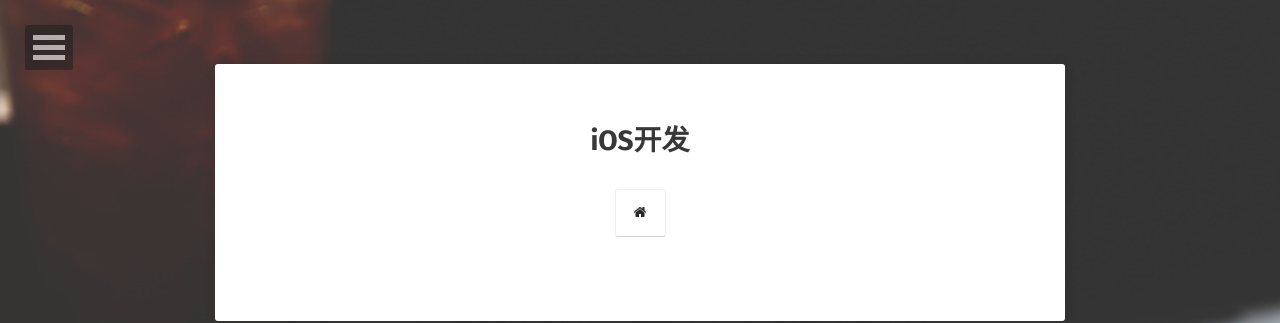
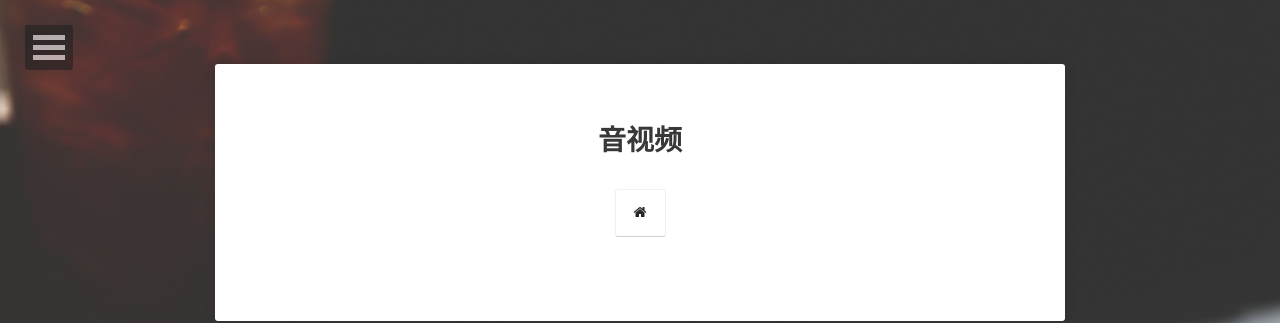
Before and after one commit to freeblow/freeblow.github.io, a Jekyll site: the page built from audio-and-video/index.md, in a window 1280 px wide. Shown: the top 323 px of the page. Built offline with Jekyll 4.4.1, drawn with Linux system fonts in a browser that asks for light colours; some web fonts are replaced; comment, search, counter and statistics services are not loaded.

Commit message:
feat: 补充音视频index文件描述异常

```diff
--- a/audio-and-video/index.md
+++ b/audio-and-video/index.md
@@ -1,7 +1,7 @@
 ---
 layout: post-list
-title: iOS开发
+title: 音视频
 category: "audio-and-video"
-excerpt: "iOS学习内容集合"
+excerpt: "音视频学习及笔记记录"
 comments: true
 ---
```
